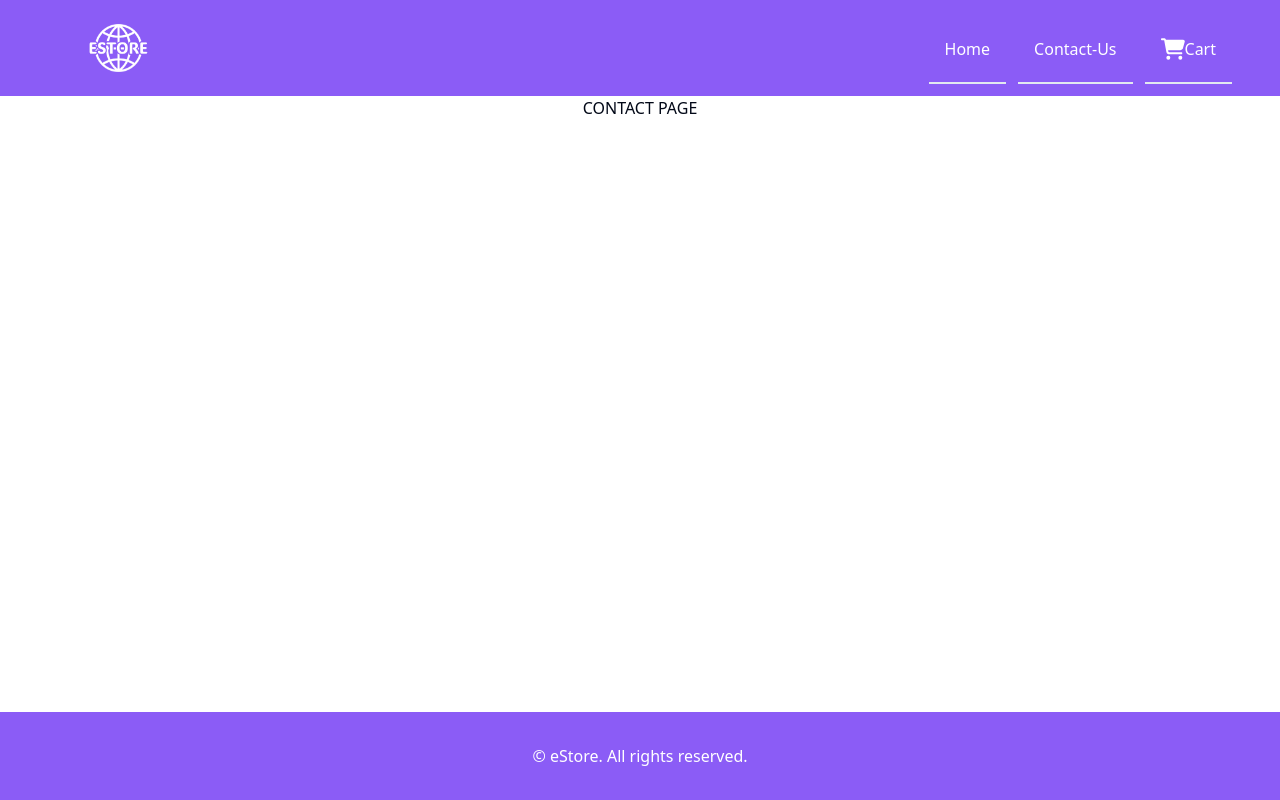
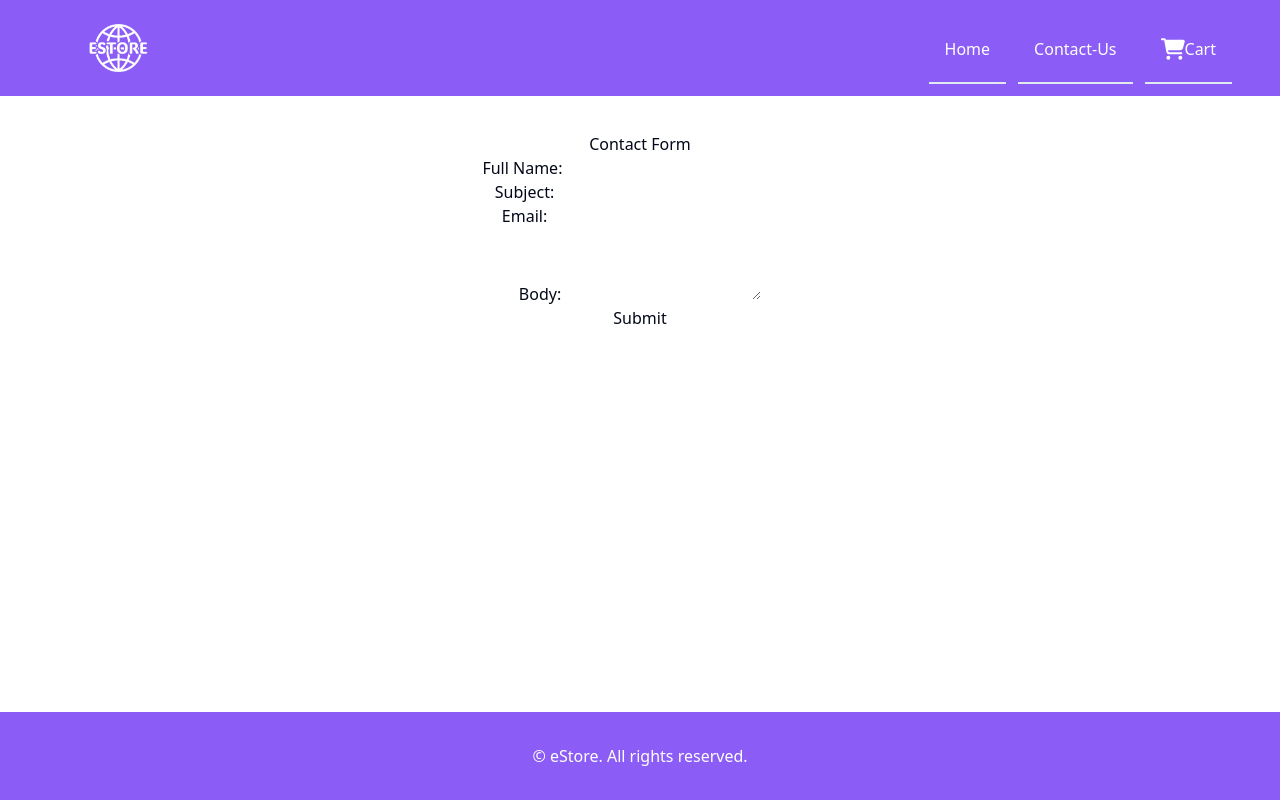
Before and after one commit to MusaabAbdalla/eStore, a React app: page /contact in a window 1280 px wide. Built offline with nearby package versions, Linux system fonts and the light colour scheme; the HTML template or start-up script is replaced by a standard one.

Commit message:
working with forms

```diff
--- a/package.json
+++ b/package.json
@@ -10,6 +10,7 @@
     "preview": "vite preview"
   },
   "dependencies": {
+    "@hookform/resolvers": "^3.6.0",
     "@radix-ui/react-slot": "^1.0.2",
     "class-variance-authority": "^0.7.0",
     "clsx": "^2.1.1",
@@ -17,11 +18,13 @@
     "lucide-react": "^0.382.0",
     "react": "^18.2.0",
     "react-dom": "^18.2.0",
+    "react-hook-form": "^7.51.5",
     "react-icons": "^5.2.1",
     "react-router-dom": "^6.23.1",
     "tailwind-merge": "^2.3.0",
     "tailwindcss-animate": "^1.0.7",
-    "typescript": "^5.4.5"
+    "typescript": "^5.4.5",
+    "yup": "^1.4.0"
   },
   "devDependencies": {
     "@types/node": "^20.13.0",
--- a/src/routes/contact.jsx
+++ b/src/routes/contact.jsx
@@ -1,13 +1,67 @@
+import { useForm } from "react-hook-form";
+import { yupResolver } from "@hookform/resolvers/yup";
+import * as yup from "yup";
 
+const schema = yup
+  .object({
+    fullName: yup
+      .string()
+      .required("Please enter your full name")
+      .min(3, "Your full name should be at least 3 characters."),
+    subject: yup
+      .string()
+      .required("Please enter your subject")
+      .min(3, "Your subject should be at least 3 characters."),
+    email: yup
+      .string()
+      .email("Must be a valid email address")
+      .required("Email field cannot be left empty"),
+    body: yup
+      .string()
+      .required("Please enter body")
+      .min(3, "Body should be at least 3 characters."),
+  })
+  .required();
 
+function Contact() {
+  const {
+    register,
+    handleSubmit,
+    reset,
+    formState: { errors },
+  } = useForm({ resolver: yupResolver(schema) });
 
-function ContactPage(){
-  return(
-    <div>
-      <h1>CONTACT PAGE</h1>
-    </div>
-  )
+  const onSubmit = (d) => {
+    alert("The contact form has been sent successfully.");
+    reset();
+  };
+
+  return (
+    <form className="mt-5 mb-5 contact" onSubmit={handleSubmit(onSubmit)}>
+      <h2 className="text-center mt-4">Contact Form</h2>
+      <div>
+        <label> Full Name: </label>
+        <input type="text" {...register("fullName")} />
+      </div>
+      <p className="text-danger">{errors.fullName?.message}</p>
+      <div>
+        <label> Subject:</label>
+        <input type="text" {...register("subject")} />
+      </div>
+      <p className="text-danger">{errors.subject?.message}</p>
+      <div>
+        <label> Email:</label>
+        <input type="text" {...register("email")} />
+      </div>
+      <p className="text-danger">{errors.email?.message}</p>
+      <div>
+        <label> Body:</label>
+        <textarea  rows={3} {...register("body")} ></textarea>
+      </div>
+      <p className="text-danger">{errors.body?.message}</p>
+      <button type="submit">Submit</button>
+    </form>
+  );
 }
 
-
-export default ContactPage
+export default Contact;
```
Also changed, not shown: 1 other file (tests, documents, lock files or other folders).
